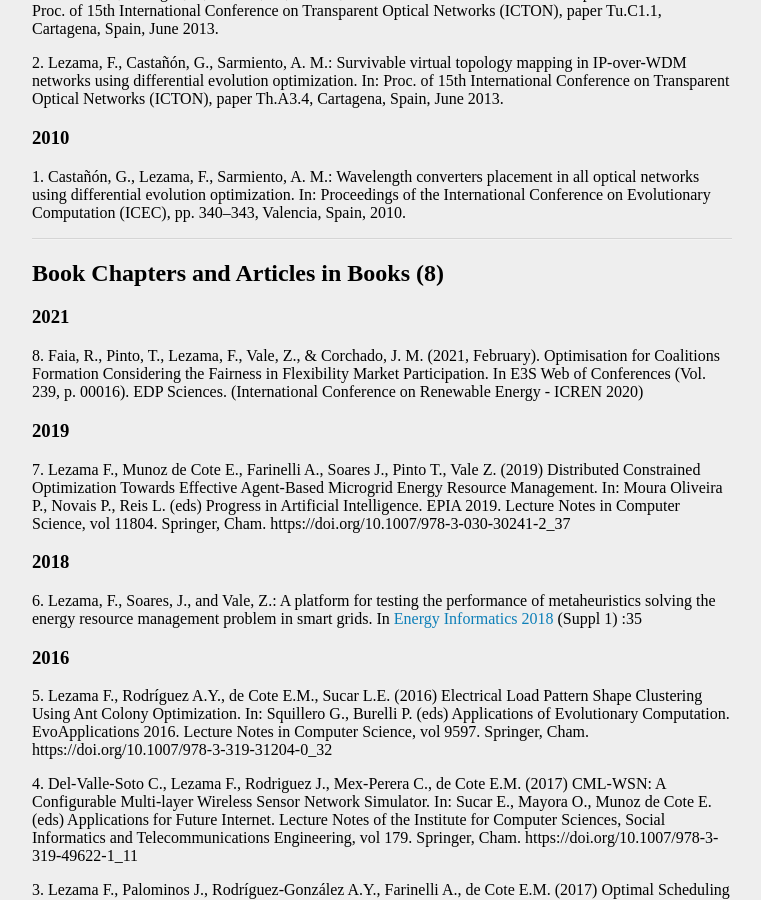
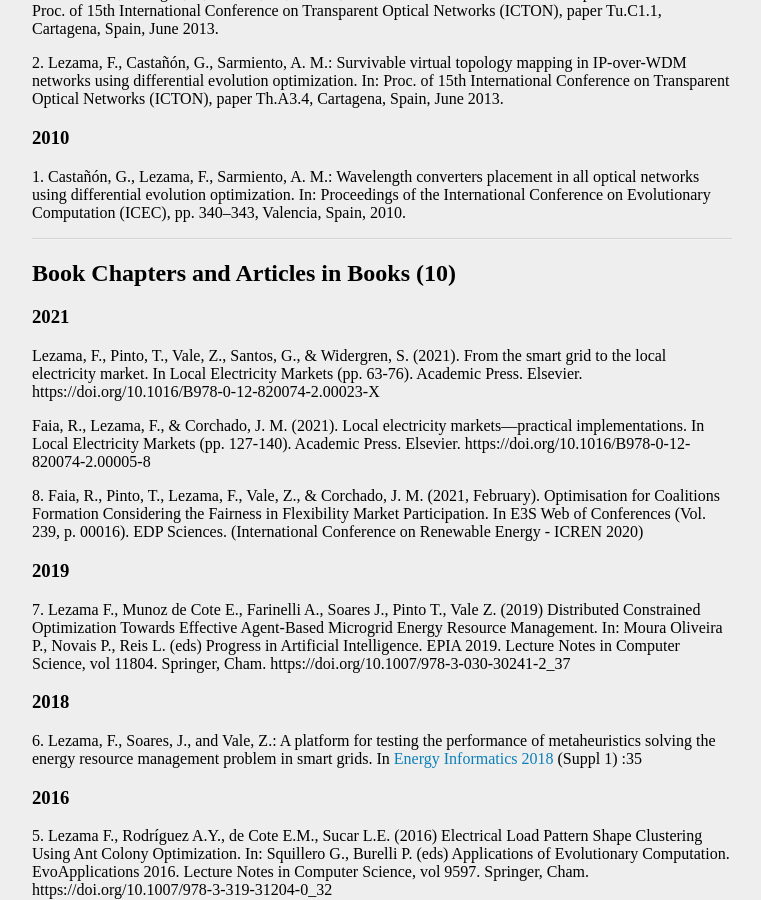
Before and after one commit to fernandolezama/fernandolezama.github.io, a Jekyll site: the page built from publication.md, in a window 1280 px wide and 900 px high, scrolled down 4667 px. Shown: the whole window, without its empty margins (258-1019 px from the left). Built offline with Jekyll 4.4.1, drawn with Linux system fonts in a browser that asks for light colours; some of the changed text lies outside the part shown.

Commit message:
Update publication.md

```diff
--- a/publication.md
+++ b/publication.md
@@ -5,17 +5,17 @@ title: Fernando Lezama's Homepage
 
 Please also see [Google Scholar](https://scholar.google.com/citations?user=LIpiLCoAAAAJ&hl=es) or [DBLP](https://dblp.uni-trier.de/pers/hd/l/Lezama:Fernando). All articles that can be downloaded from this page are accepted versions, not final published versions.
 
-Publication of 62 peer-reviewed publications (50 in the past 5 years)
+Publication of 64 peer-reviewed publications (52 in the past 5 years)
 
 International Scientific Journals	25	(21 in the past 5 years)
 
 International Scientific Conferences	29	(24 in the past 5 years)
 
-Book Chapters & Articles in Books	8	(6 in the past 5 years)
+Book Chapters & Articles in Books	10	(8 in the past 5 years)
 
 ---
 
-## Refereed Journal Papers (23)
+## Refereed Journal Papers (25)
 
 ### 2021
 
@@ -168,9 +168,14 @@ Elsevier (2021). IF: 3.588.[<span style="color:#1dc31d;">(Github-Repository)</sp
 
 ---
 
-## Book Chapters and Articles in Books (8)
+## Book Chapters and Articles in Books (10)
 
 ### 2021
+
+Lezama, F., Pinto, T., Vale, Z., Santos, G., & Widergren, S. (2021). From the smart grid to the local electricity market. In Local Electricity Markets (pp. 63-76). Academic Press. Elsevier. https://doi.org/10.1016/B978-0-12-820074-2.00023-X
+
+
+Faia, R., Lezama, F., & Corchado, J. M. (2021). Local electricity markets—practical implementations. In Local Electricity Markets (pp. 127-140). Academic Press. Elsevier. https://doi.org/10.1016/B978-0-12-820074-2.00005-8
 
 8\. Faia, R., Pinto, T., Lezama, F., Vale, Z., & Corchado, J. M. (2021, February). Optimisation for Coalitions Formation Considering the Fairness in Flexibility Market Participation. In E3S Web of Conferences (Vol. 239, p. 00016). EDP Sciences. (International Conference on Renewable Energy - ICREN 2020)
 
```
